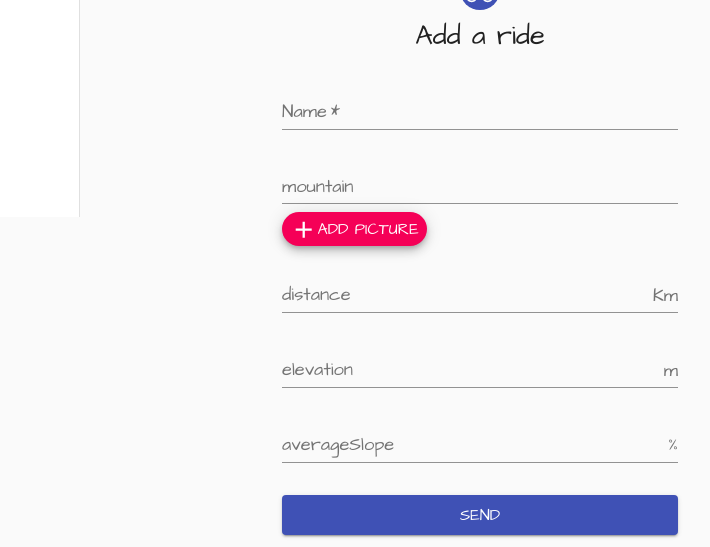
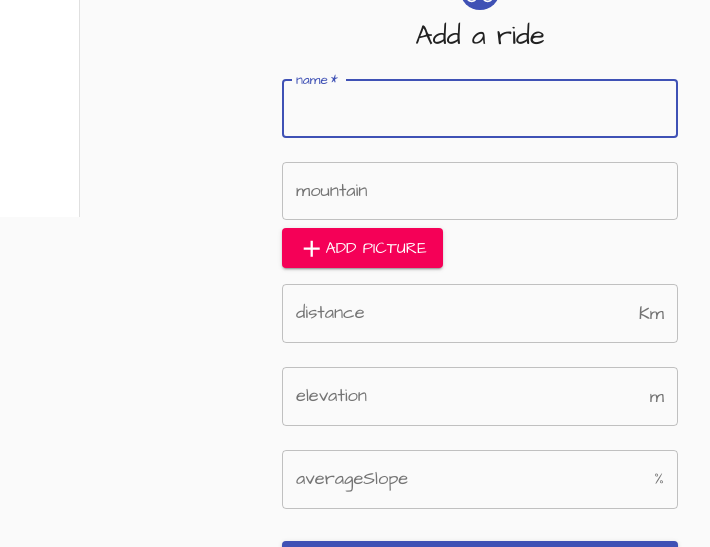
Before and after one commit to ln56b/reactjs-express-node-mysql-MyFavouriteCyclingRides, a React (Create React App) app in the folder frontend/: page / in a window 1280 px wide. Shown: the part 583-1130 px from the top of the page, without its empty margins (160-870 px from the left). Built offline with nearby package versions, Linux system fonts and the light colour scheme; no server answers.

Commit message:
prepared rideForm

```diff
--- a/frontend/src/components/RideForm.jsx
+++ b/frontend/src/components/RideForm.jsx
@@ -8,8 +8,8 @@ import Typography from '@material-ui/core/Typography';
 import TextField from '@material-ui/core/TextField';
 import InputAdornment from '@material-ui/core/InputAdornment';
 import AddIcon from '@material-ui/icons/Add';
-import { Fab, Button } from '@material-ui/core';
-import { useForm, Controller } from 'react-hook-form';
+import { Button } from '@material-ui/core';
+import { useForm } from 'react-hook-form';
 
 const useStyles = makeStyles((theme) => ({
 	paper: {
@@ -23,7 +23,7 @@ const useStyles = makeStyles((theme) => ({
 		backgroundColor: theme.palette.primary.main,
 	},
 	form: {
-		width: '100%', // Fix IE 11 issue.
+		width: '100%',
 		marginTop: theme.spacing(1),
 	},
 	submit: {
@@ -33,7 +33,16 @@ const useStyles = makeStyles((theme) => ({
 
 function RideForm() {
 	const classes = useStyles();
-	const { handleSubmit } = useForm();
+	const { register, handleSubmit } = useForm();
+
+	const onSubmit = (data) => {
+		alert(JSON.stringify(data));
+	};
+
+	const handleUploadClick = (e) => {
+		let file = e.target.file;
+		alert(file);
+	};
 
 	return (
 		<Container component="main" maxWidth="xs">
@@ -47,38 +56,54 @@ function RideForm() {
 				</Typography>
 				<form
 					className={classes.form}
-					onSubmit={handleSubmit}
+					onSubmit={handleSubmit(onSubmit)}
 					noValidate
 					autoComplete="off"
 				>
 					<TextField
 						id="name"
+						name="name"
+						variant="outlined"
+						inputRef={register}
 						margin="normal"
 						fullWidth
-						label="Name"
+						label="name"
 						required
+						autoFocus
 					/>
-					<TextField id="mountain" margin="normal" fullWidth label="mountain" />
+					<TextField
+						id="mountain"
+						name="mountain"
+						variant="outlined"
+						inputRef={register}
+						margin="normal"
+						fullWidth
+						label="mountain"
+					/>
+					<input
+						accept="image/*"
+						style={{ display: 'none' }}
+						id="upload-picture"
+						name="upload-picture"
+						ref={register}
+						type="file"
+						onChange={handleUploadClick}
+					/>
 					<label htmlFor="upload-picture">
-						<input
-							style={{ display: 'none' }}
-							id="upload-picture"
-							name="upload-picture"
-							type="file"
-							required
-						/>
-						<Fab
+						<Button
+							component="span"
 							color="secondary"
-							size="small"
-							component="span"
+							variant="contained"
 							aria-label="add"
-							variant="extended"
 						>
 							<AddIcon /> Add picture
-						</Fab>
+						</Button>
 					</label>
 					<TextField
 						id="distance"
+						name="distance"
+						variant="outlined"
+						inputRef={register}
 						margin="normal"
 						fullWidth
 						label="distance"
@@ -88,6 +113,9 @@ function RideForm() {
 					/>
 					<TextField
 						id="elevation"
+						name="elevation"
+						variant="outlined"
+						inputRef={register}
 						margin="normal"
 						fullWidth
 						label="elevation"
@@ -97,6 +125,9 @@ function RideForm() {
 					/>
 					<TextField
 						id="averageSlope"
+						name="averageSlope"
+						variant="outlined"
+						inputRef={register}
 						margin="normal"
 						fullWidth
 						label="averageSlope"
```
